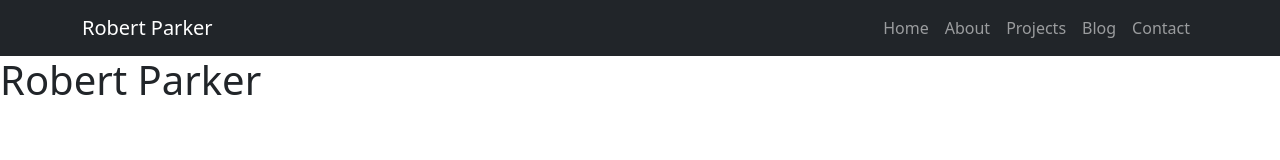
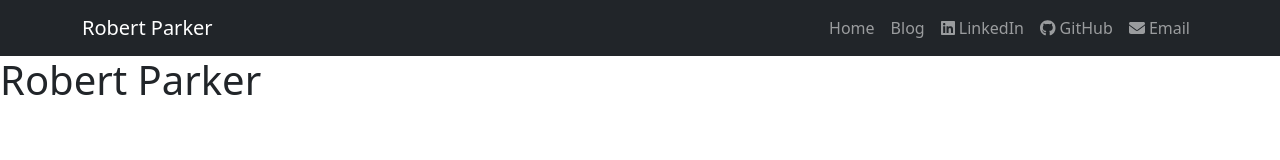
Before and after one commit to roboparker/roboparker.github.io, a Gatsby site: page / in a window 1280 px wide. Built offline with nearby package versions, Linux system fonts and the light colour scheme; Gatsby itself is replaced by a stand-in of ours.

Commit message:
Add social media links

```diff
--- a/src/components/Navbar.tsx
+++ b/src/components/Navbar.tsx
@@ -1,5 +1,8 @@
 import * as React from "react"
 import { Navbar, Nav, Container } from 'react-bootstrap';
+import { FontAwesomeIcon } from '@fortawesome/react-fontawesome'
+import { faLinkedin, faGithub } from '@fortawesome/free-brands-svg-icons'
+import { faEnvelope } from '@fortawesome/free-solid-svg-icons'
 
 const NavigationBar: React.FC = () => {
     return (
@@ -10,10 +13,10 @@ const NavigationBar: React.FC = () => {
                 <Navbar.Collapse id="basic-navbar-nav">
                     <Nav className="ms-auto">
                         <Nav.Link href="#home">Home</Nav.Link>
-                        <Nav.Link href="#about">About</Nav.Link>
-                        <Nav.Link href="#projects">Projects</Nav.Link>
                         <Nav.Link href="#blog">Blog</Nav.Link>
-                        <Nav.Link href="#contact">Contact</Nav.Link>
+                        <Nav.Link href="https://www.linkedin.com/in/roboparker" target="_blank"><FontAwesomeIcon icon={faLinkedin} /> LinkedIn</Nav.Link>
+                        <Nav.Link href="https://github.com/roboparker" target="_blank"><FontAwesomeIcon icon={faGithub} /> GitHub</Nav.Link>
+                        <Nav.Link href="mailto:roboparker@proton.me"><FontAwesomeIcon icon={faEnvelope} /> Email</Nav.Link>
                     </Nav>
                 </Navbar.Collapse>
             </Container>
```
